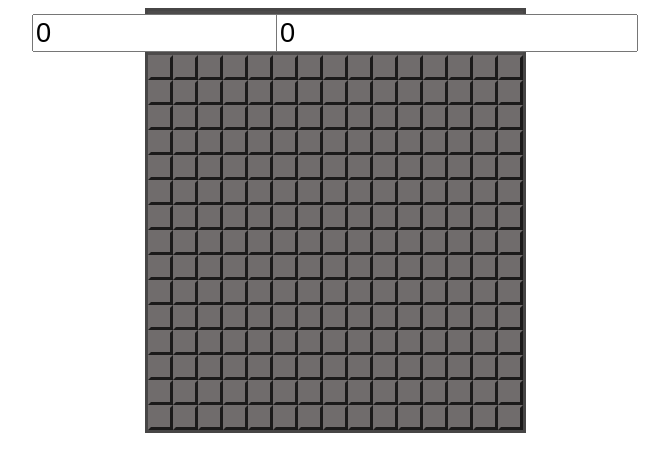
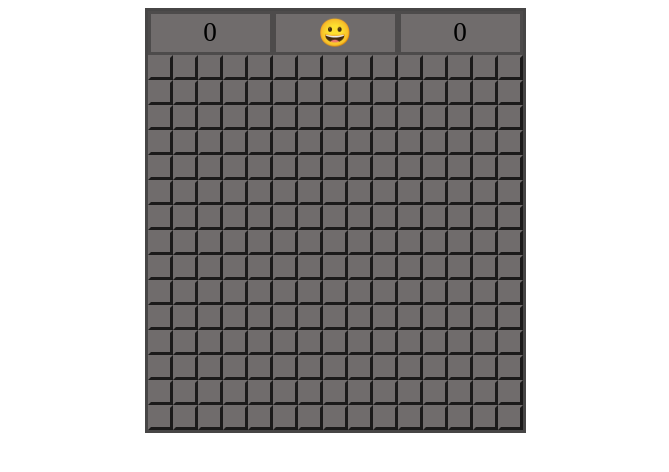
Before and after one commit to eoja82/Mine-Sweeper, a plain HTML site: page index.html in a window 1280 px wide. Shown: the whole page, without its empty margins (305-974 px from the left). Drawn offline with Linux system fonts and the light colour scheme.

Commit message:
fix and style scoreboard

```diff
--- a/index.html
+++ b/index.html
@@ -10,13 +10,13 @@
 <body>
   <div id="scoreboard">
     <div class="scoreboard">
-      <input id="minesRemaining" class="scoreboardText" type="text" value="0">
+      <div id="minesRemaining" class="scoreboardText">0</div>
     </div>
     <div class="scoreboard">
-      <input id="smileyFace" type="button" value="😀">
+      <div id="smileyFace" class="scoreboardText">😀</div>
     </div>
     <div class="scoreboard">
-      <input id="timer" class="scoreboardText" type="text" value="0">
+      <div id="timer" class="scoreboardText">0</div>
     </div>
   </div>
   <div id="grid" oncontextmenu="return false;"></div>
```
